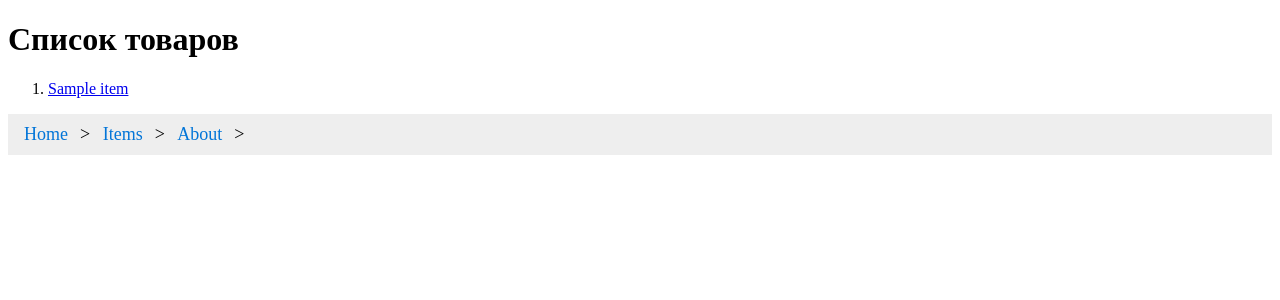
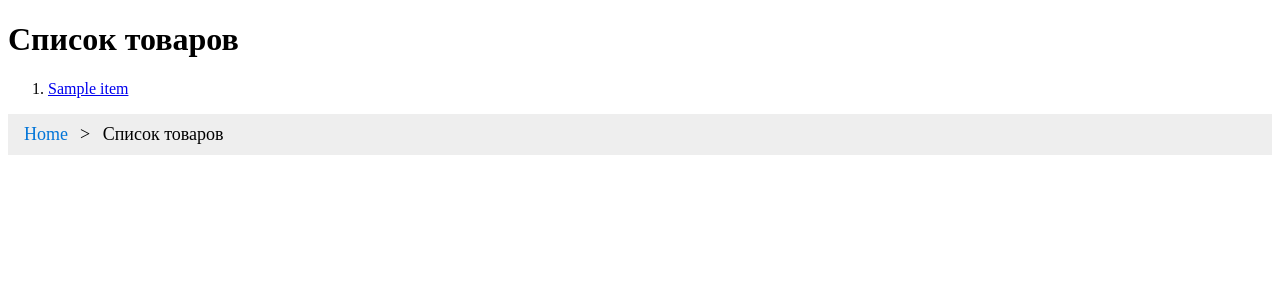
Before and after one commit to Umita1987/Lesson2, a Python web app: template templates/2.html in a window 1280 px wide. Shown: the top 300 px of the page. Run offline with Jinja, Linux system fonts and the light colour scheme; the template is opened without the code that fills it: most values are stand-ins (such as "Sample title", 1, 10 or a date in 2020).

Commit message:
seventh commit

```diff
--- a/templates/1.html
+++ b/templates/1.html
@@ -71,8 +71,7 @@
 <ul class="breadcrumb">
     <li><a href="/">Home</a></li>
     <li><a href="/items/">Items</a></li>
-    <li><a href="/about/">About</a></li>
-    <li><a href=#></a></li>
+    <li>О товаре</a></li>
 
 </ul>
 </body>
--- a/templates/2.html
+++ b/templates/2.html
@@ -43,9 +43,7 @@
 </div>
 <ul class="breadcrumb">
         <li><a href="/">Home</a></li>
-        <li><a href="/items/">Items</a></li>
-        <li><a href="/about/">About</a></li>
-        <li><a href=#></a></li>
+        <li>Список товаров</li>
 
  </ul>
 </body>
--- a/templates/about.html
+++ b/templates/about.html
@@ -32,11 +32,10 @@
 <p>
     My name is Tanya. Its my first Django project
 </p>
+
 <ul class="breadcrumb">
     <li><a href="/">Home</a></li>
-    <li><a href="/items/">Items</a></li>
-    <li><a href="/about/">About</a></li>
-    <li><a href=#></a></li>
+    <li>About</li>
 
 </ul>
 </body>
```
